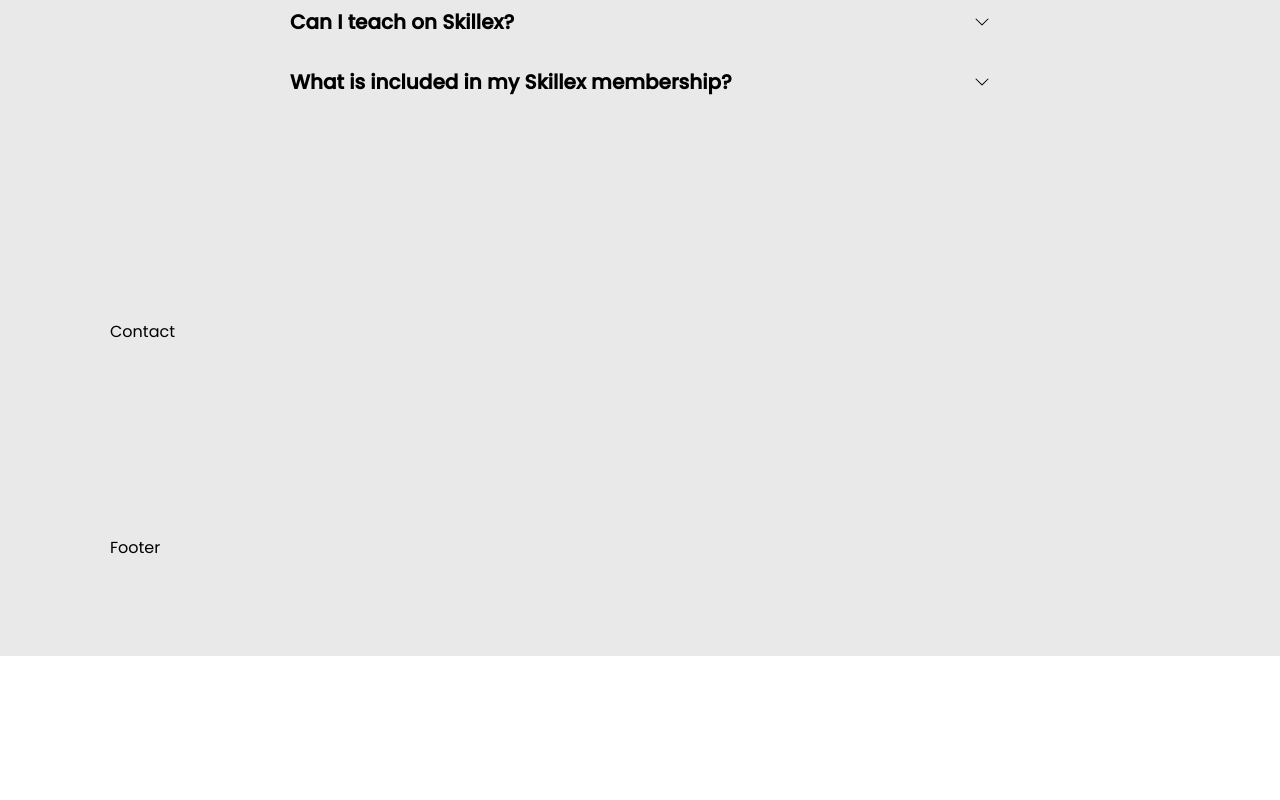
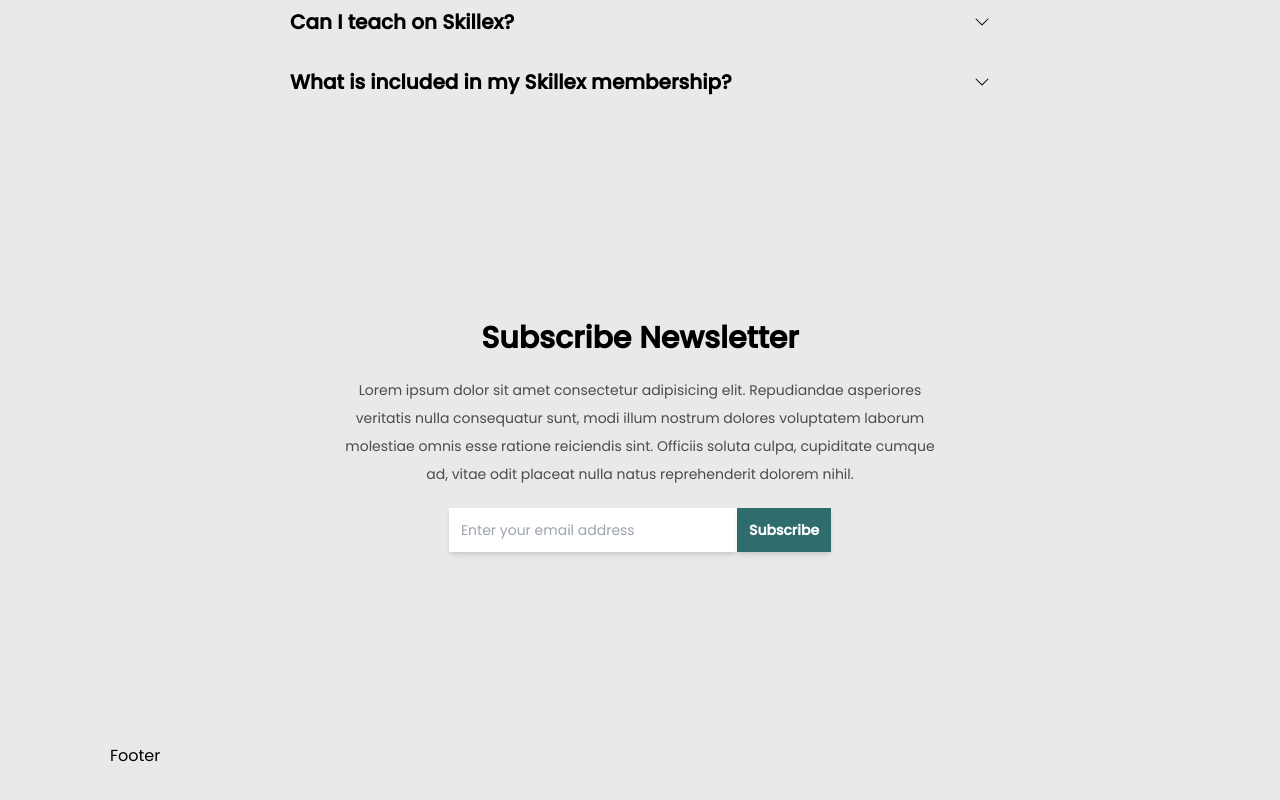
Before and after one commit to adnan25042001/skillex, a React (Vite) app: page / in a window 1280 px wide. Shown: the part 3727-4527 px from the top of the page. Before the commit the page ends 4383 px from the top, so only its background shows below. Built offline with nearby package versions, Linux system fonts and the light colour scheme.

Commit message:
completed contact section

```diff
--- a/src/components/container/Contact.jsx
+++ b/src/components/container/Contact.jsx
@@ -1,7 +1,39 @@
 import React from "react";
+import { motion } from "framer-motion";
 
 const Contact = () => {
-    return <div className="section" id="contact">Contact</div>;
+    return (
+        <div className="section" id="contact">
+            <div className="text-center max-w-[600px] mx-auto">
+                <div className="sm:text-3xl text-2xl font-bold mb-5">
+                    Subscribe Newsletter
+                </div>
+                <p className="text-sm leading-7 text-gray">
+                    Lorem ipsum dolor sit amet consectetur adipisicing elit.
+                    Repudiandae asperiores veritatis nulla consequatur sunt,
+                    modi illum nostrum dolores voluptatem laborum molestiae
+                    omnis esse ratione reiciendis sint. Officiis soluta culpa,
+                    cupiditate cumque ad, vitae odit placeat nulla natus
+                    reprehenderit dolorem nihil.
+                </p>
+                <motion.form
+                    initial={{ scale: 0 }}
+                    whileInView={{ scale: 1 }}
+                    transition={{ duration: 0.3 }}
+                    className="mt-5"
+                >
+                    <input
+                        type="text"
+                        placeholder="Enter your email address"
+                        className="sm:p-3 p-2 outline-none text-sm shadow-md sm:w-72 w-60"
+                    />
+                    <button className="text-sm text-white bg-Teal sm:p-3 p-2 shadow-md font-bold">
+                        Subscribe
+                    </button>
+                </motion.form>
+            </div>
+        </div>
+    );
 };
 
 export default Contact;
```
